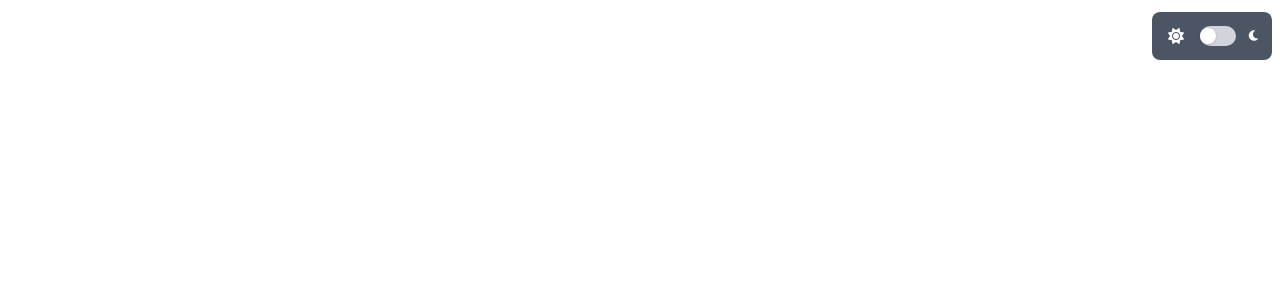
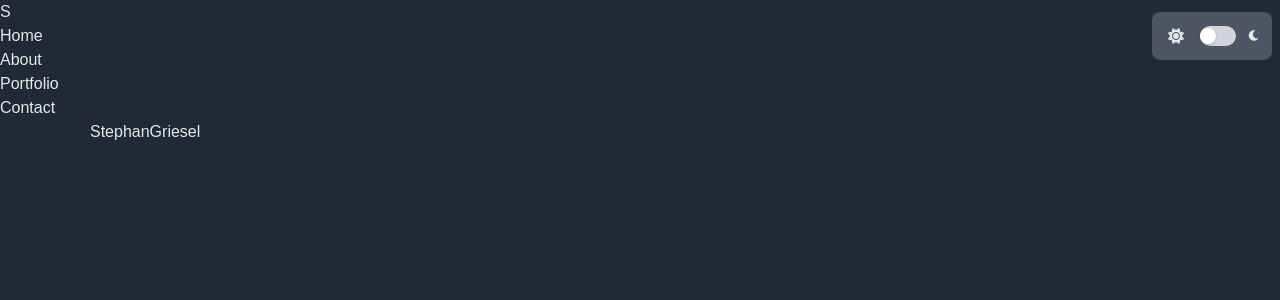
Before and after one commit to stephangriesel/stephangriesel-2022, a Vue app: page / in a window 1280 px wide. Shown: the top 300 px of the page. Built offline with nearby package versions, Linux system fonts and the light colour scheme.

Commit message:
add navigation & fix dark mode

```diff
--- a/package.json
+++ b/package.json
@@ -10,6 +10,7 @@
   },
   "dependencies": {
     "@tailwindcss/postcss7-compat": "^2.2.17",
+    "@vue/composition-api": "^1.4.1",
     "autoprefixer": "^9",
     "core-js": "^3.6.5",
     "postcss": "^7",
--- a/public/index.html
+++ b/public/index.html
@@ -14,7 +14,7 @@
   </title>
 </head>
 
-<body class="dark:bg-gray-900 dark:text-white">
+<body class="dark:bg-gray-800 dark:text-gray-200">
   <noscript>
     <strong>We're sorry but <%= htmlWebpackPlugin.options.title %> doesn't work properly without JavaScript enabled.
         Please enable it to continue.</strong>
--- a/src/App.vue
+++ b/src/App.vue
@@ -1,5 +1,6 @@
 <template>
-<div class="app">
+<div class="app dark:bg-gray-800 dark:text-gray-200">
+  <Navigation />
   <router-view />
 </div>
 </template>
@@ -7,9 +8,13 @@
 <script>
 
 import './assets/tailwind.css';
+import Navigation from './components/Navigation.vue';
 
 export default {
   name: 'App',
+  components: {
+    Navigation,
+  },
 };
 </script>
 
--- a/src/components/Navigation.vue
+++ b/src/components/Navigation.vue
@@ -1,11 +1,35 @@
 <template>
-
+  <header :class="{'scrolled-nav': scrollPosition}">
+    <nav>
+      <div class="branding">
+        <div>
+          S
+        </div>
+      </div>
+      <ul v-show="!mobile" class="navigation">
+        <li><router-link class="link" :to="{name: 'Home'}">Home</router-link></li>
+        <li><router-link class="link" :to="{name: ''}">About</router-link></li>
+        <li><router-link class="link" :to="{name: ''}">Portfolio</router-link></li>
+        <li><router-link class="link" :to="{name: ''}">Contact</router-link></li>
+      </ul>
+      <div class="icon">
+        <i @click="toggleMobileNav" v-show="mobile" class="far fa-bars" :class="{'icon-active' : mobileNav}"></i>
+      </div>
+      <transition name="mobile-nav">
+        <ul v-show="mobileNav" class="dropdown-nav">
+          <li><router-link class="link" :to="{name: 'Home'}">Home</router-link></li>
+          <li><router-link class="link" :to="{name: ''}">About</router-link></li>
+          <li><router-link class="link" :to="{name: ''}">Portfolio</router-link></li>
+          <li><router-link class="link" :to="{name: ''}">Contact</router-link></li>
+       </ul>
+      </transition>
+    </nav>
+  </header>
 </template>
 
 <script>
-import { defineComponent } from '@vue/composition-api'
 
-export default {}
+export default {};
 
 </script>
 
--- a/tailwind.config.js
+++ b/tailwind.config.js
@@ -1,6 +1,6 @@
 module.exports = {
   purge: ['./public/**/*.html', './src/**/*.vue'],
-  darkMode: 'class', // or 'media' or 'class'
+  darkMode: 'class',
   theme: {
     extend: {},
   },
```
Also changed, not shown: 1 other file (tests, documents, lock files or other folders).
